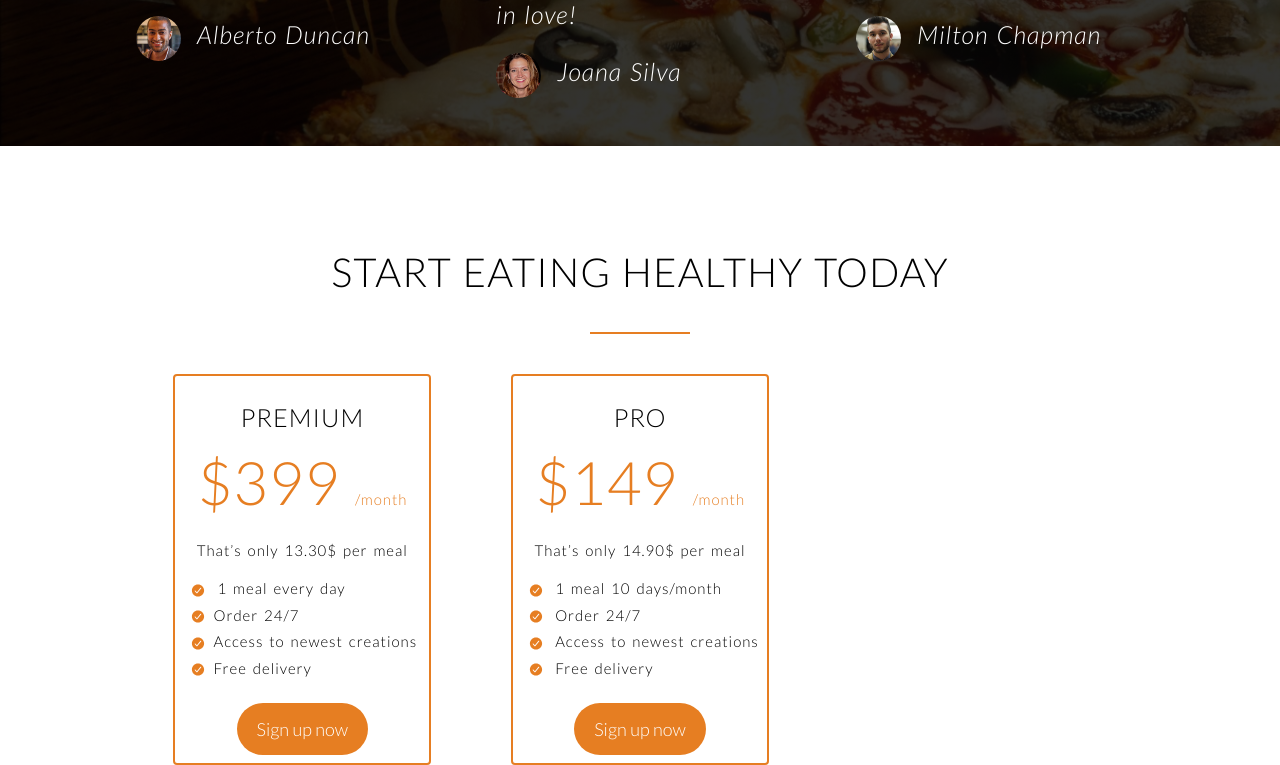
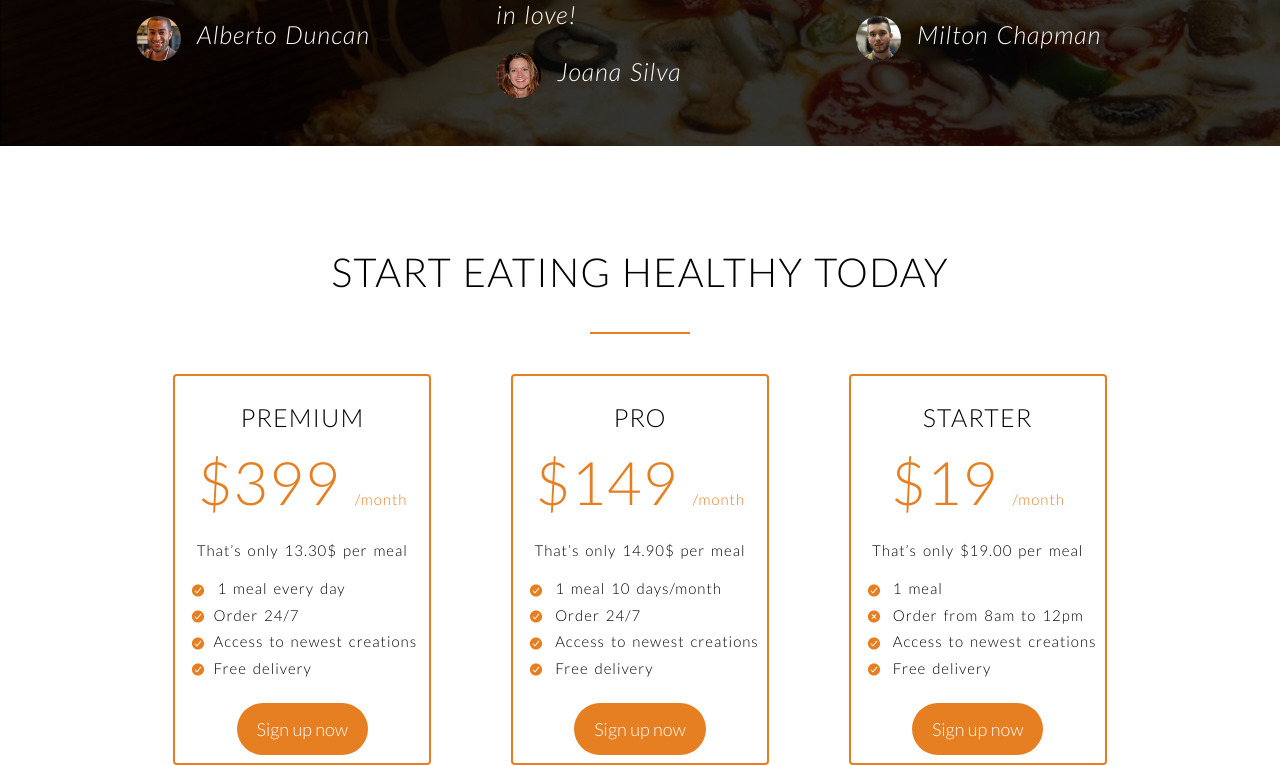
Before and after one commit to kwakufosu/OmniFood-Clone, a website: page public/index.html in a window 1280 px wide. Shown: the part 4037-4802 px from the top of the page. Drawn offline with nearby package versions, Linux system fonts and the light colour scheme.

Commit message:
Done with meal plan section

```diff
--- a/public/index.html
+++ b/public/index.html
@@ -621,6 +621,53 @@
             </div>
           </div>
 
+          <!-- 3rd card -->
+          <div class="mb-8 border-2 rounded border-[#e67e22] p-2 md:mb-0">
+            <h3 class="uppercase text-[100%] mt-[15px]">Starter</h3>
+            <p class="text-[#e67e22] text-[60px] mb-3">
+              $19 <span class="text-[15px]">/month</span>
+            </p>
+            <p class="mb-3 text-[15px]">That’s only $19.00 per meal</p>
+            <ul class="text-left text-[15px] mb-[20px]">
+              <li class="py-1">
+                <ion-icon
+                  name="checkmark-circle"
+                  class="w-[30px] text-center align-middle mr-1 text-[#e67e22]"
+                ></ion-icon
+                >1 meal
+              </li>
+              <li class="pb-1">
+                <ion-icon
+                  name="close-circle"
+                  class="w-[30px] text-center align-middle mr-1 text-[#e67e22]"
+                ></ion-icon
+                >Order from 8am to 12pm
+              </li>
+              <li class="pb-1">
+                <ion-icon
+                  name="checkmark-circle"
+                  class="w-[30px] text-center align-middle mr-1 text-[#e67e22]"
+                ></ion-icon
+                >Access to newest creations
+              </li>
+              <li class="pb-1">
+                <ion-icon
+                  name="checkmark-circle"
+                  class="w-[30px] text-center align-middle mr-1 text-[#e67e22]"
+                ></ion-icon
+                >Free delivery
+              </li>
+            </ul>
+
+            <div class="flex justify-center">
+              <button
+                class="rounded-full text-lg text-white py-3 px-5 bg-[#e67e22]"
+              >
+                Sign up now
+              </button>
+            </div>
+          </div>
+
         </div>
       </div>
     </section>
```
Also changed, not shown: public/main.css.
